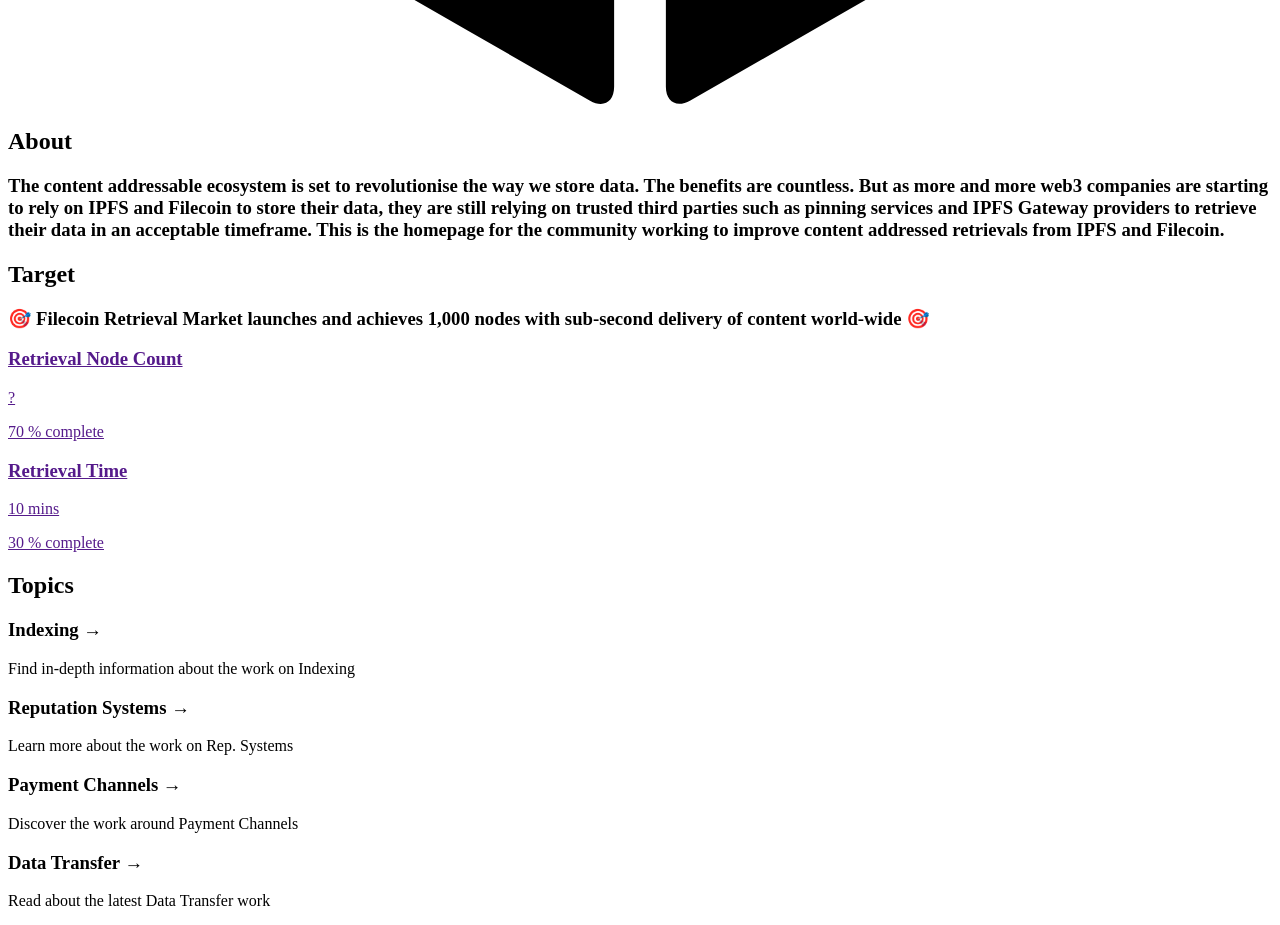
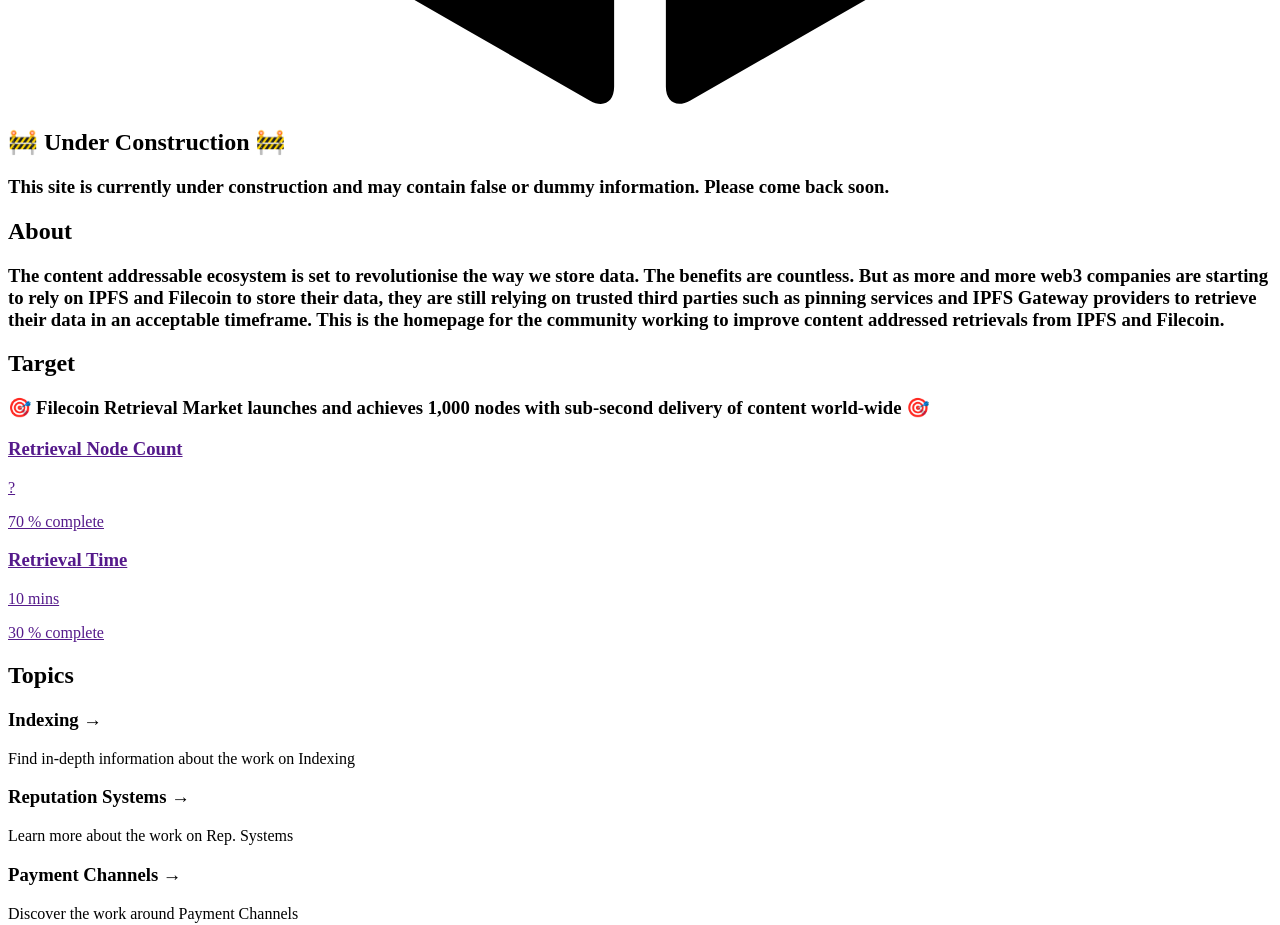
Before and after one commit to filecoin-project/retrieval-market, a Next.js app: page / in a window 1280 px wide. Shown: the part 1240-2165 px from the top of the page. Built offline with nearby package versions, Linux system fonts and the light colour scheme.

Commit message:
under construction panel and fleek config

```diff
--- a/components/Layout.tsx
+++ b/components/Layout.tsx
@@ -12,7 +12,7 @@
         />
       </div>
     </Link>
-    <main className="flex flex-col items-center w-full flex-1 text-center pb-16">
+    <main className="flex flex-col items-center w-full flex-1 text-center pb-16 px-2">
       {children}
     </main>
     <footer className="flex items-center justify-center w-full h-24 bg-gray-100">
--- /dev/null
+++ b/components/home/UnderConstruction.tsx
@@ -0,0 +1,13 @@
+export default function UnderConstruction() {
+  return (
+    <div className="flex flex-wrap items-center justify-around max-w-4xl mt-6 sm:w-full">
+      <div className="flex flex-col items-center max-w-4xl mt-6 sm:w-full">
+        <h2 className="text-2xl font-bold">🚧 Under Construction 🚧</h2>
+        <h3 className="text-1xl text-left pt-2">
+          This site is currently under construction and may contain false or
+          dummy information. Please come back soon.
+        </h3>
+      </div>
+    </div>
+  );
+}
--- /dev/null
+++ b/next.config.js
@@ -0,0 +1,8 @@
+module.exports = {
+  exportTrailingSlash: true,
+  exportPathMap: function () {
+    return {
+      "/": { page: "/ " },
+    };
+  },
+};
--- a/package.json
+++ b/package.json
@@ -3,7 +3,8 @@
   "scripts": {
     "dev": "next dev",
     "build": "next build",
-    "start": "next start"
+    "start": "next start",
+    "export": "next export"
   },
   "dependencies": {
     "next": "latest",
--- a/pages/index.tsx
+++ b/pages/index.tsx
@@ -6,10 +6,12 @@
 import StayConnected from "../components/home/StayConnected";
 import Events from "../components/home/Events";
 import Layout from "../components/Layout";
+import UnderConstruction from "../components/home/UnderConstruction";
 
 export default function Home() {
   return (
     <>
+      <UnderConstruction />
       <About />
       <Target />
       <Topics />
```
